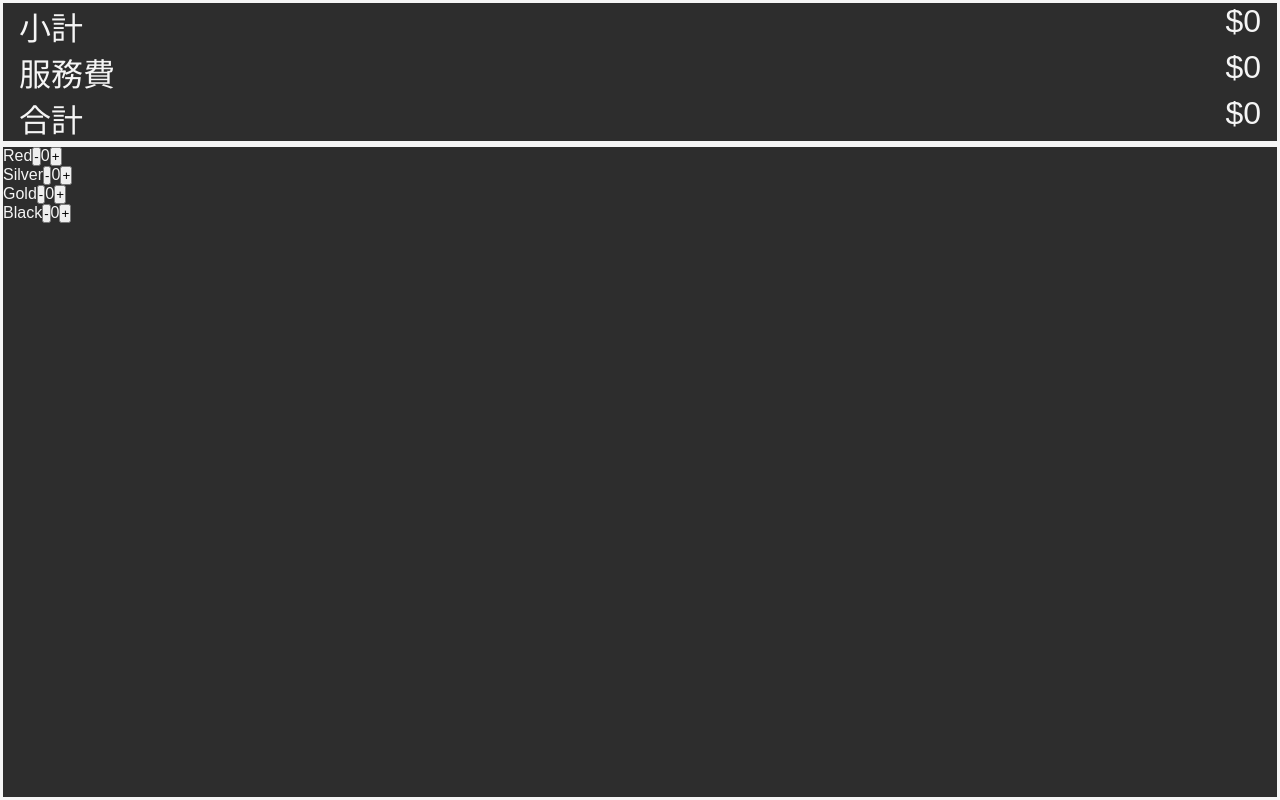
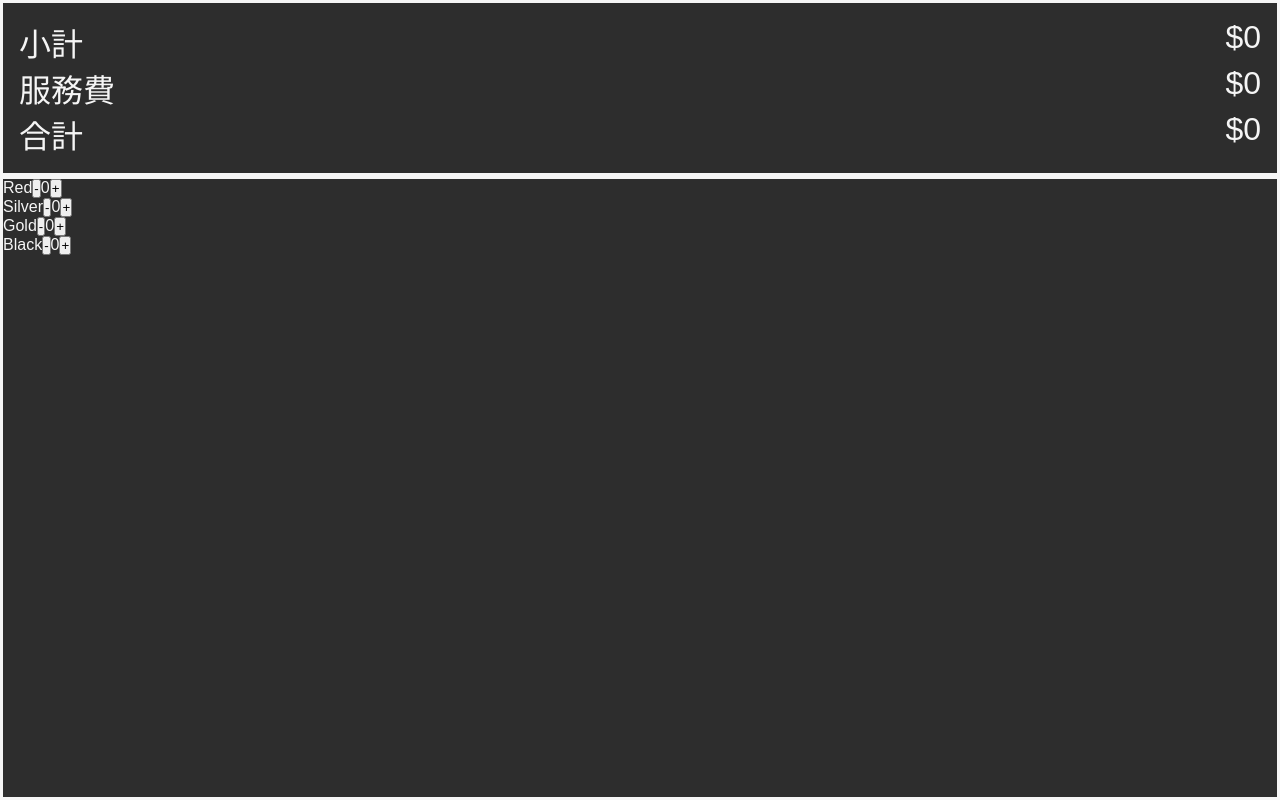
Before and after one commit to man7788/sushiro-calculator, a React (Vite) app in the folder calculator/: page / in a window 1280 px wide. Built offline with nearby package versions, Linux system fonts and the light colour scheme.

Commit message:
Update Header styles

```diff
--- a/calculator/src/Components/Header/Header.module.css
+++ b/calculator/src/Components/Header/Header.module.css
@@ -3,27 +3,26 @@
   display: grid;
   grid-template-rows: repeat(3, 1fr);
   font-size: 2rem;
+  padding: 1rem 1rem 1rem 1rem;
 }
 
 .subTotal {
   grid-row: 1/2;
-  display: flex;
-  justify-content: space-between;
-  padding: 0 1rem 0 1rem;
 }
 
 .serviceCharge {
   grid-row: 2/3;
-  display: flex;
-  justify-content: space-between;
-  padding: 0 1rem 0 1rem;
 }
 
 .total {
   grid-row: 3/4;
+}
+
+.subTotal,
+.serviceCharge,
+.total {
   display: flex;
   justify-content: space-between;
-  padding: 0 1rem 0 1rem;
 }
 
 .subTotalPrice,
```
